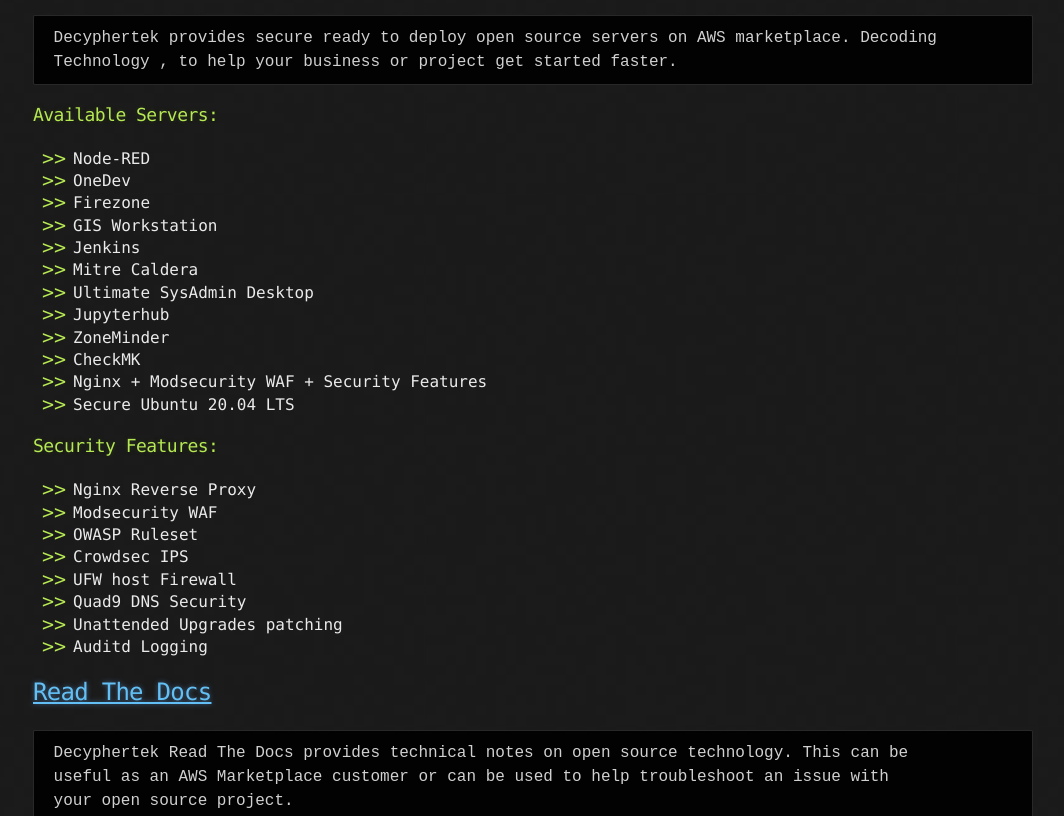
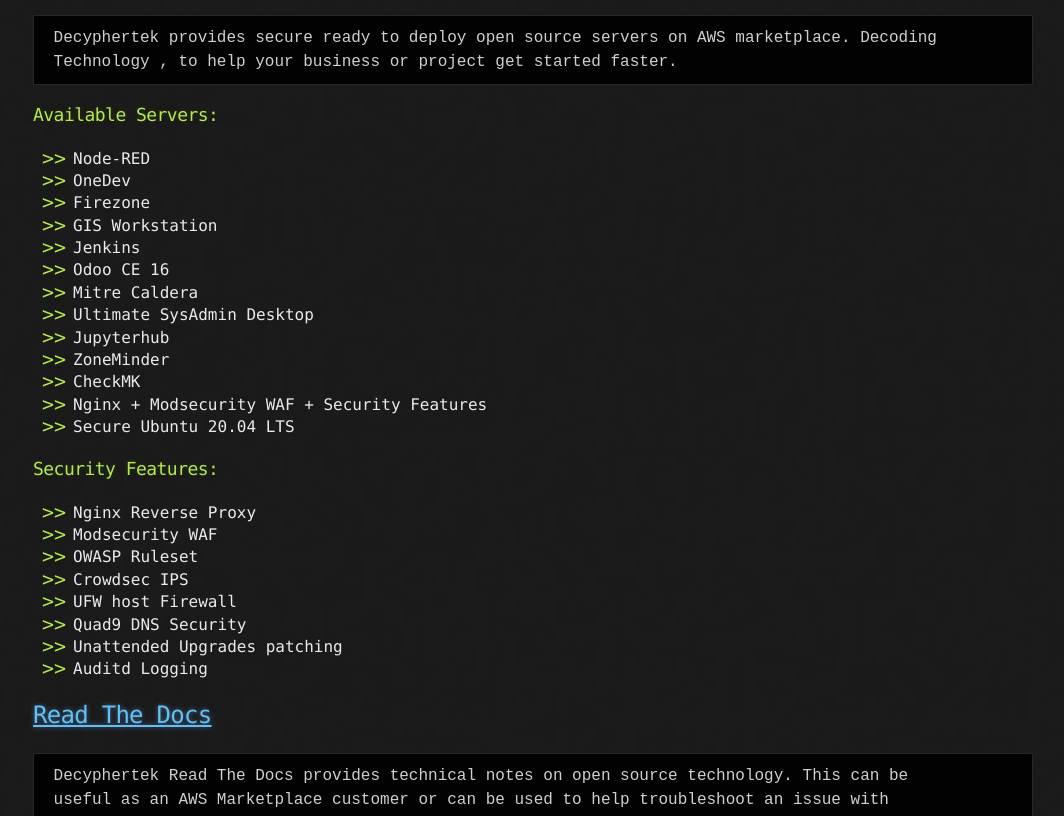
Before and after one commit to decyphertek-io/decyphertek-io.github.io, a Jekyll site: the page built from docs/index.md, in a window 1280 px wide and 900 px high, scrolled down 338 px, cut to the strip 0-816 px from the top of the window. Shown: the whole strip, without its empty margins (107-1171 px from the left). Built offline with Jekyll 4.4.1, drawn with Linux system fonts in a browser that asks for light colours.

Commit message:
decyphertek-io

```diff
--- a/docs/index.md
+++ b/docs/index.md
@@ -17,6 +17,7 @@
 * Firezone
 * GIS Workstation
 * Jenkins
+* Odoo CE 16
 * Mitre Caldera
 * Ultimate SysAdmin Desktop
 * Jupyterhub
```
